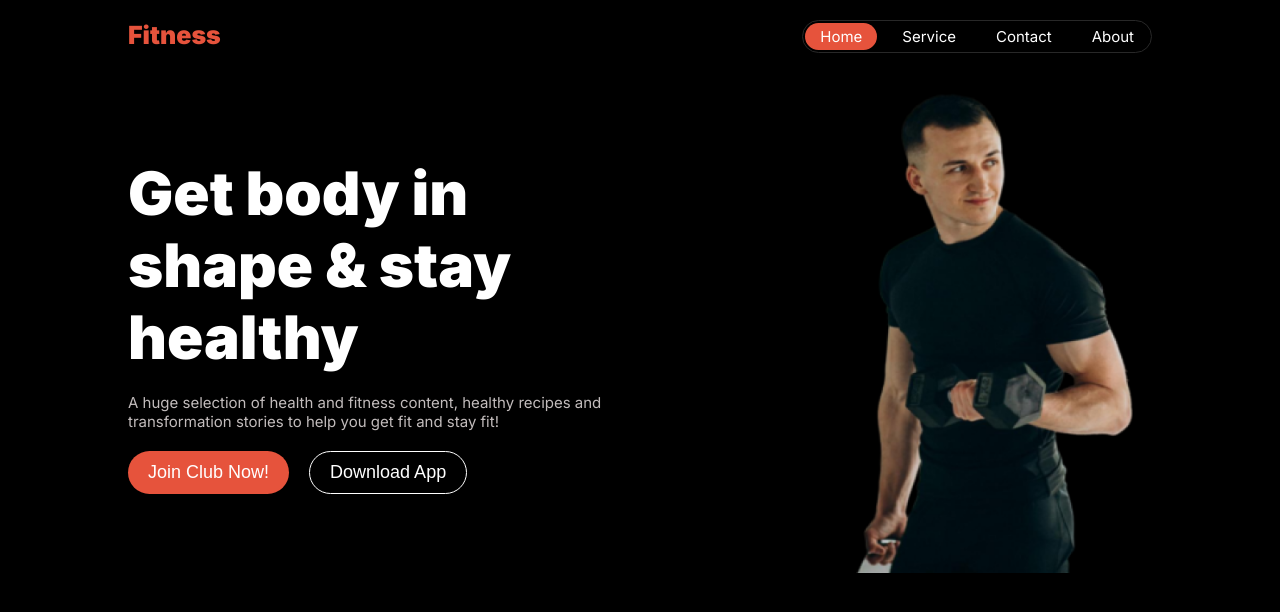
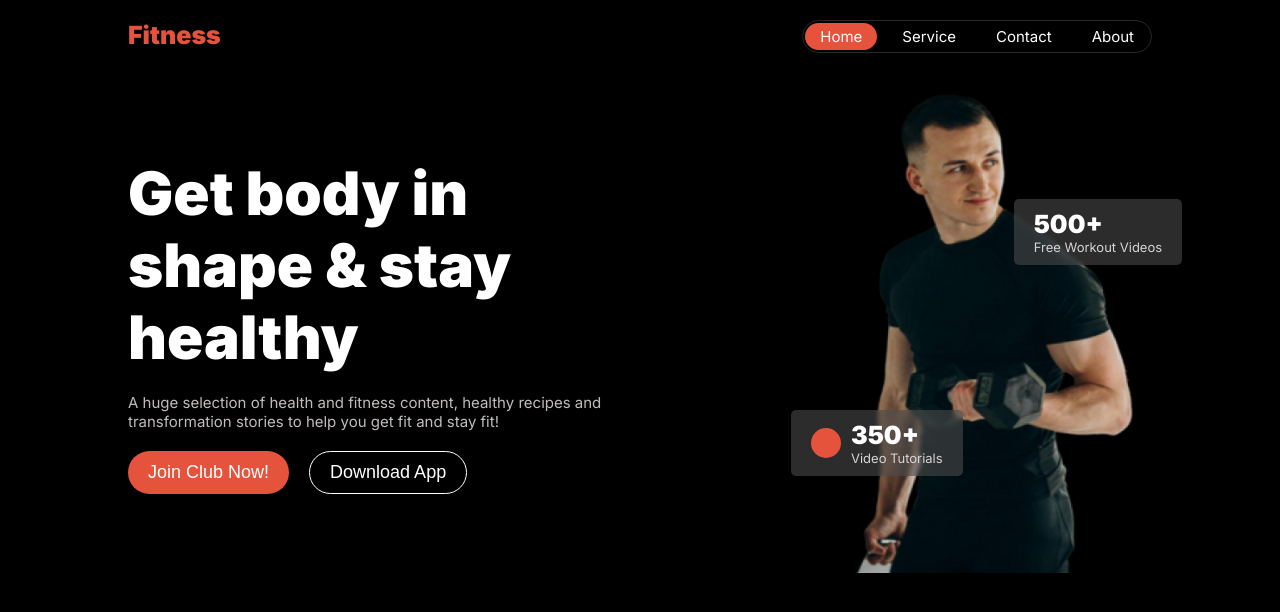
Before and after one commit to Khalid-Saifullaha/fitness-giem, a plain HTML site: page index.html in a window 1280 px wide. Drawn offline with Linux system fonts and the light colour scheme.

Commit message:
floating card

```diff
--- a/index.html
+++ b/index.html
@@ -31,6 +31,19 @@
             <div class="banner-image-container">
                 <div class="banner-image">
                     <img src="./images/Images-1.png" alt="">
+                    <div class="floating-card top">
+                        <div>
+                            <h5>500+</h5>
+                        <p>Free Workout Videos</p>
+                        </div>
+                    </div>
+                    <div class="floating-card bottom">
+                        <div class="circle"></div>
+                        <div class="">
+                            <h5>350+</h5>
+                        <p>Video Tutorials</p>
+                        </div>
+                    </div>
                 </div>
             </div>
         </div>
--- a/style/main.css
+++ b/style/main.css
@@ -99,7 +99,45 @@ nav ul li.active {
 
 .banner-image {
     width: max-content;
+    position: relative;
 }
 .banner-image img {
     height: 500px;
 }
+
+.floating-card {
+    position: absolute;
+    background: #4c4c4c94;
+    backdrop-filter: blur(2px);
+    display: flex;
+    gap: 10px;
+    align-items: center;
+    padding: 10px 20px;
+    border-radius: 5px;
+}
+
+.floating-card h5 {
+    font-size: 25px;
+    font-weight: 900;
+}
+.floating-card p {
+    font-size: 13px;
+    color: rgb(214, 212, 212);
+}
+
+.floating-card.top {
+    top: 25%;
+    right: -10%;
+}
+
+.floating-card.bottom {
+    bottom: 20%;
+    left: -20%;
+}
+
+.floating-card .circle {
+    width: 30px;
+    height: 30px;
+    background: #E6533C;
+    border-radius: 50%;
+}
```
